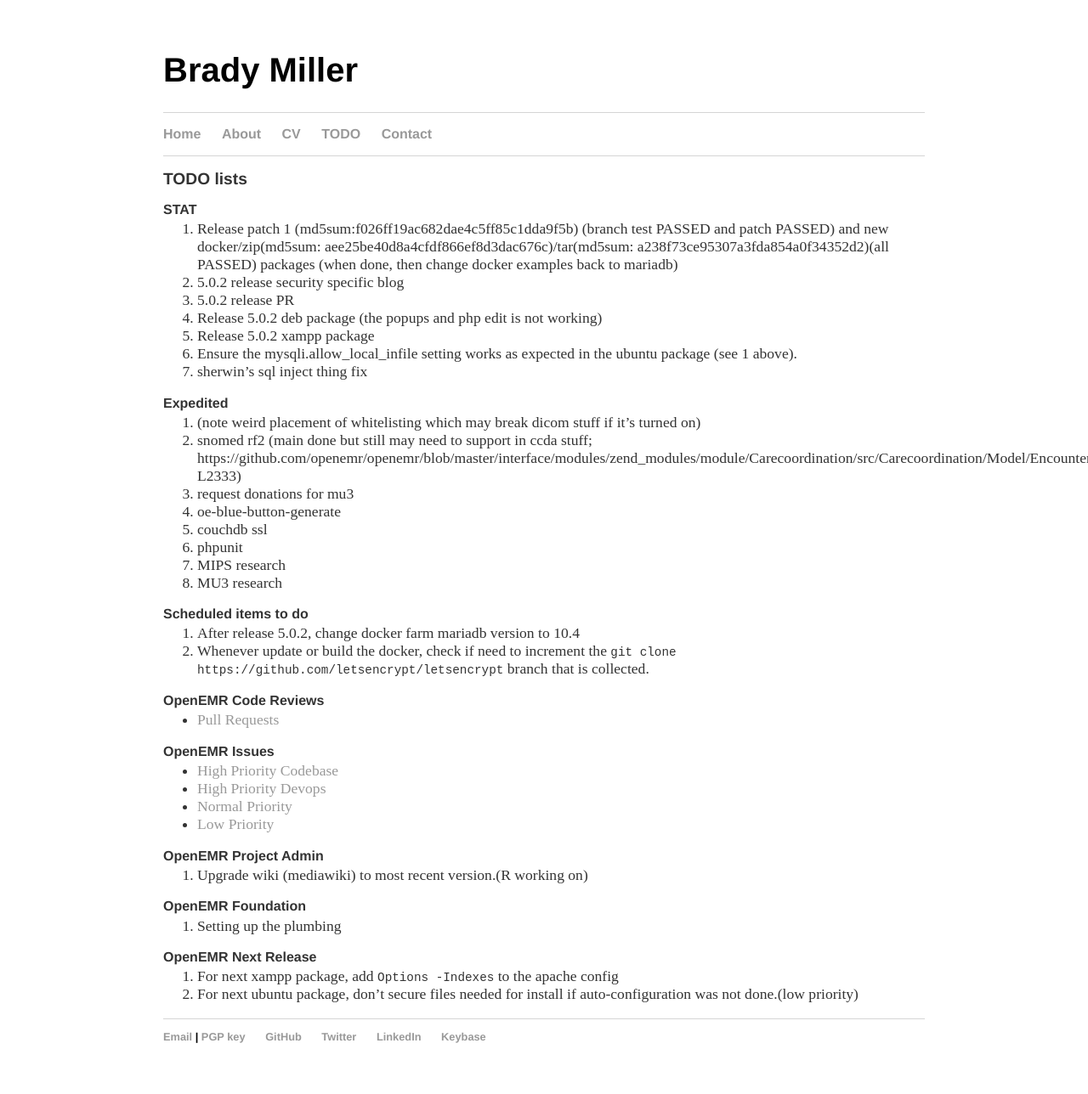
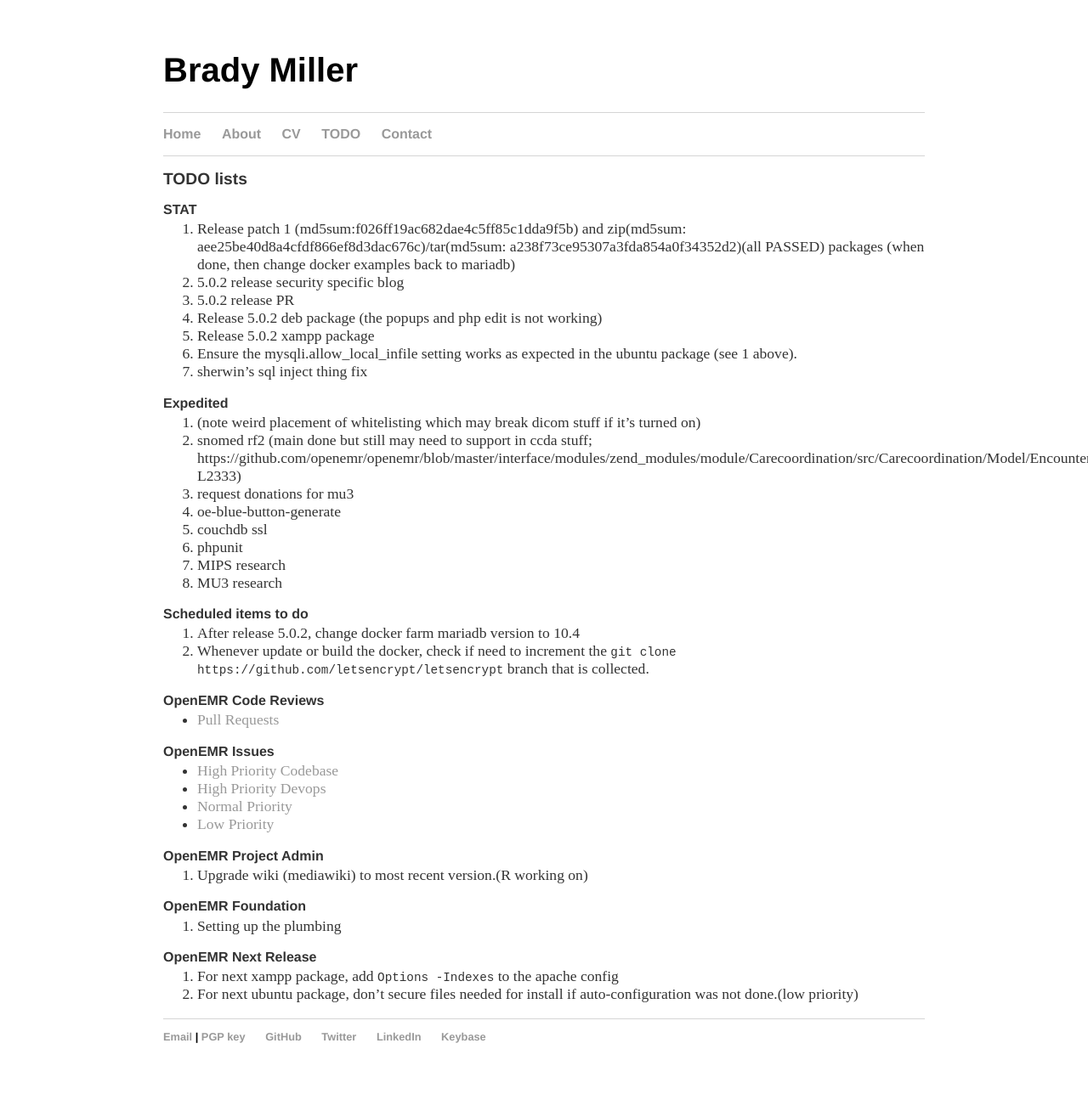
Before and after one commit to bradymiller/bradymiller.github.io, a Jekyll site: the page built from todo/index.md, in a window 1280 px wide. Shown: the whole page at 85% size. Built offline with Jekyll 4.4.1, drawn with Linux system fonts in a browser that asks for light colours; our own code applies the rules of GitHub Pages for plain Markdown files.

Commit message:
Update index.md

```diff
--- a/todo/index.md
+++ b/todo/index.md
@@ -4,7 +4,7 @@
 ## TODO lists
 
 ### STAT
-1. Release patch 1 (md5sum:f026ff19ac682dae4c5ff85c1dda9f5b) (branch test PASSED and patch PASSED) and new docker/zip(md5sum: aee25be40d8a4cfdf866ef8d3dac676c)/tar(md5sum: a238f73ce95307a3fda854a0f34352d2)(all PASSED) packages (when done, then change docker examples back to mariadb)
+1. Release patch 1 (md5sum:f026ff19ac682dae4c5ff85c1dda9f5b) and zip(md5sum: aee25be40d8a4cfdf866ef8d3dac676c)/tar(md5sum: a238f73ce95307a3fda854a0f34352d2)(all PASSED) packages (when done, then change docker examples back to mariadb)
 1. 5.0.2 release security specific blog
 1. 5.0.2 release PR
 1. Release 5.0.2 deb package (the popups and php edit is not working)
```
